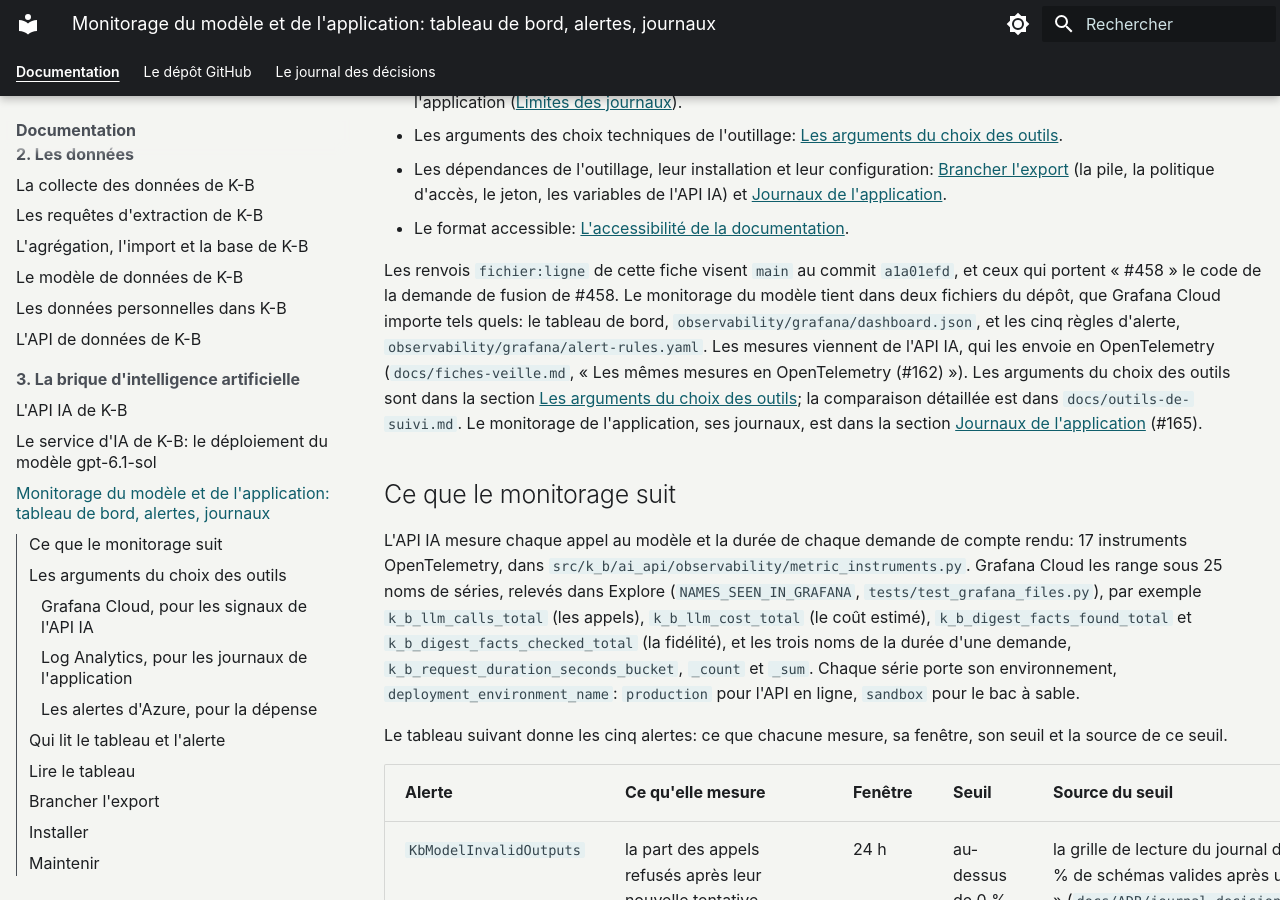
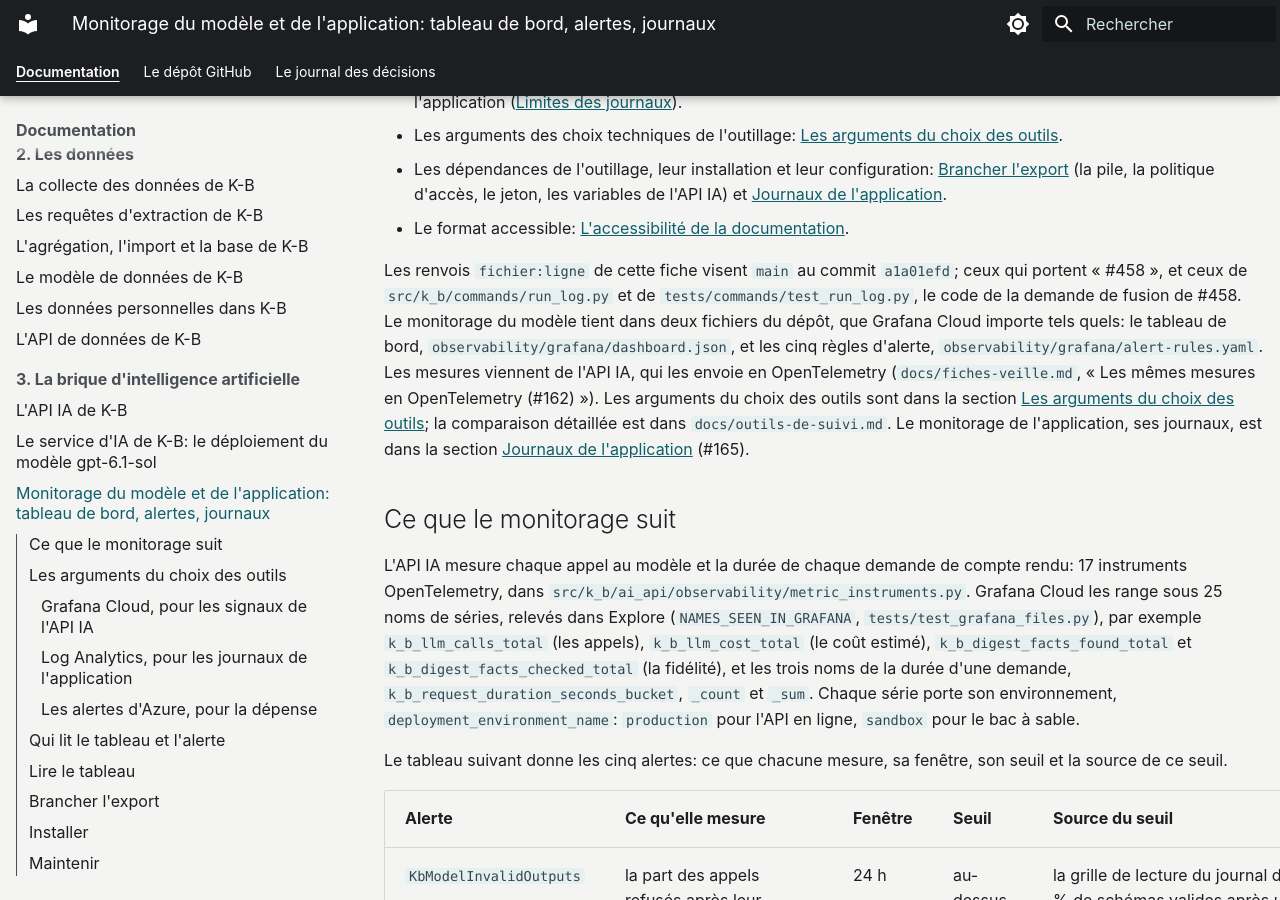
Before and after one commit to SabineLaurent/K-B, an MkDocs documentation site: the page built from documentation/monitorage.md, in a window 1280 px wide and 900 px high, scrolled down 1330 px. Built offline with MkDocs 1.6.1 and Material for MkDocs 9.7.7, drawn with Linux system fonts in a browser that asks for light colours; plug-ins that fetch from the network failed and are left out.

Commit message:
docs: say in the anchor sentence of the monitoring and collection sheets that their references to run_log.py and its tests aim at the code of this change (issue 458, closes 730)

```diff
--- a/documentation/monitorage.md
+++ b/documentation/monitorage.md
@@ -58,8 +58,8 @@ La liste suivante donne, pour chaque phrase de l'encadré, les sections de cette
     [Journaux de l'application](#journaux-de-lapplication).
 - Le format accessible: [L'accessibilité de la documentation](accessibilite.md).
 
-Les renvois `fichier:ligne` de cette fiche visent `main` au commit `a1a01efd`, et ceux qui portent « #458 » le
-code de la demande de fusion de #458. Le monitorage du modèle tient dans deux
+Les renvois `fichier:ligne` de cette fiche visent `main` au commit `a1a01efd`; ceux qui portent « #458 », et ceux de
+`src/k_b/commands/run_log.py` et de `tests/commands/test_run_log.py`, le code de la demande de fusion de #458. Le monitorage du modèle tient dans deux
 fichiers du dépôt, que Grafana Cloud importe tels quels: le tableau de bord, `observability/grafana/dashboard.json`,
 et les cinq règles d'alerte, `observability/grafana/alert-rules.yaml`. Les mesures viennent de l'API IA, qui les envoie
 en OpenTelemetry (`docs/fiches-veille.md`, « Les mêmes mesures en OpenTelemetry (#162) »).
```
Also changed, not shown: documentation/collecte.md (+2 -1 lines).
